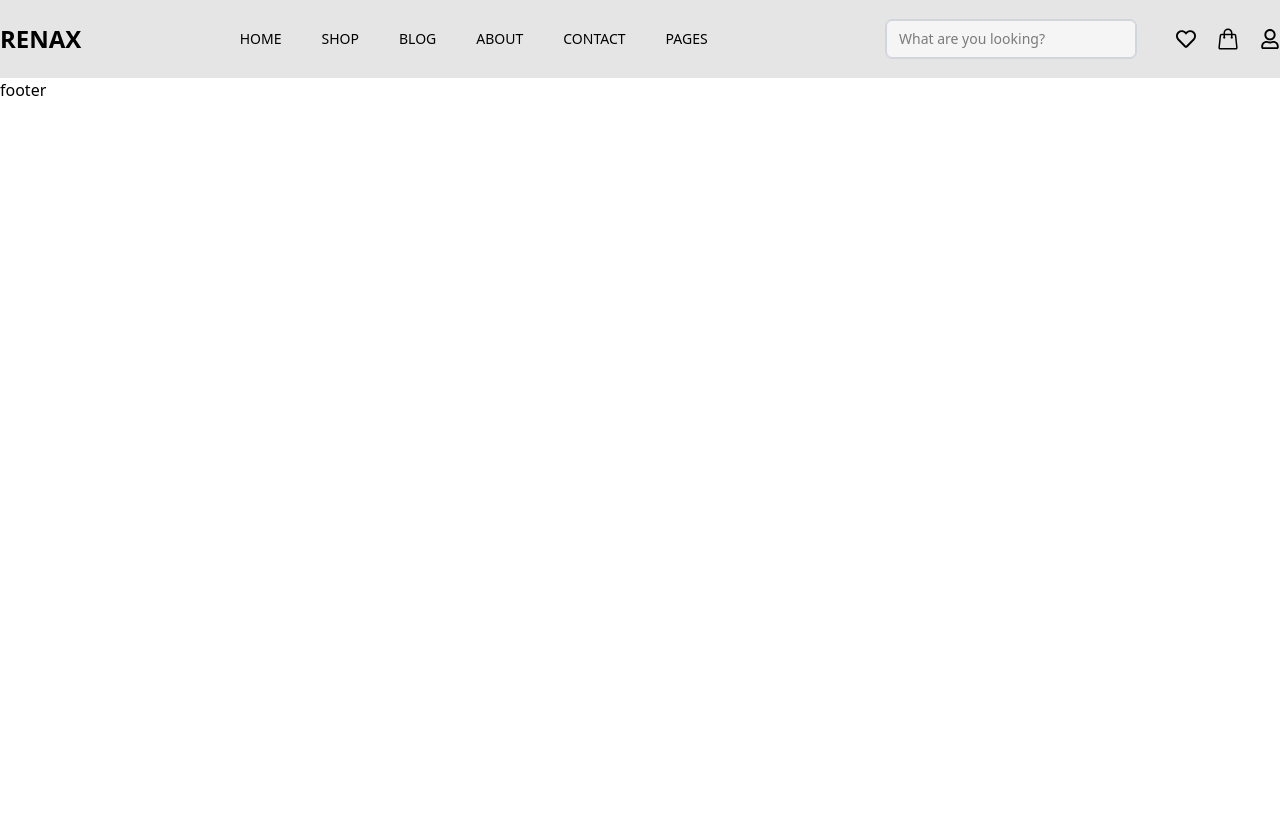
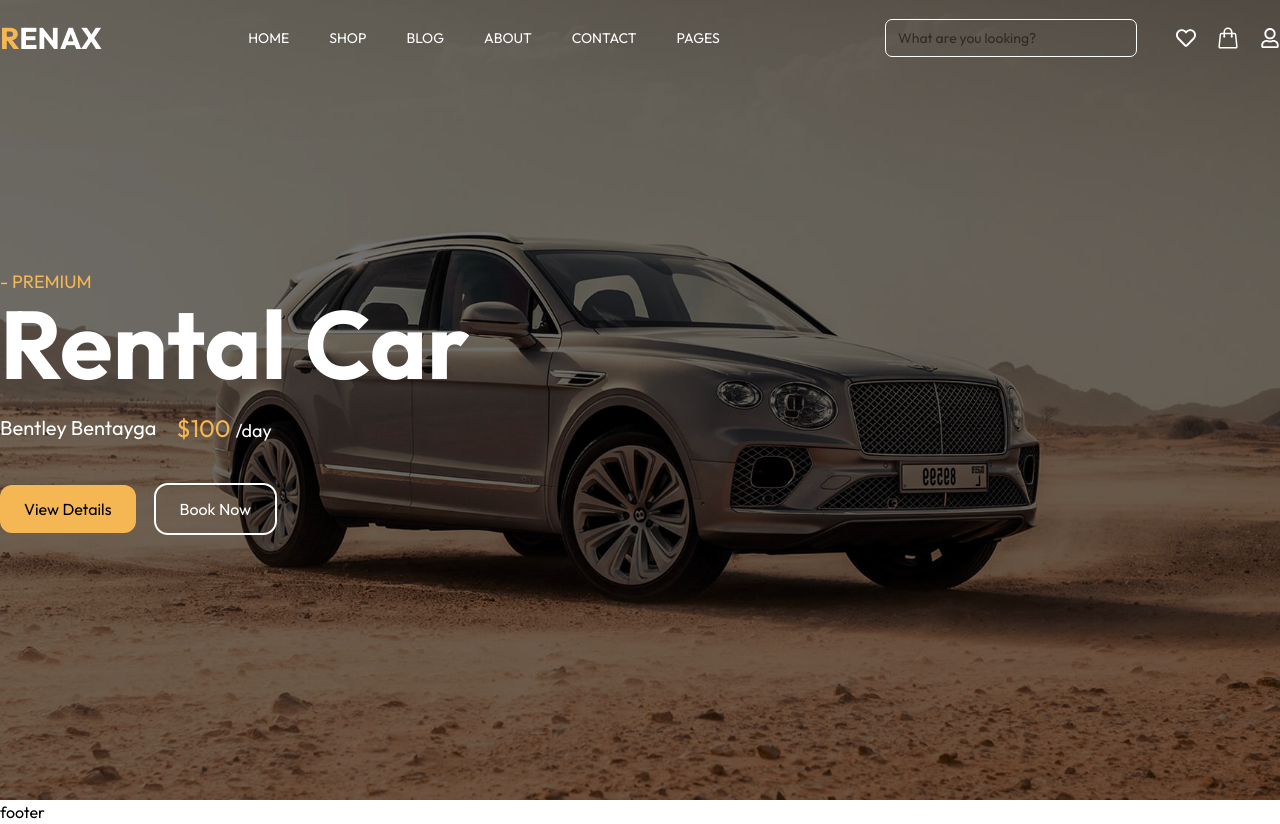
Before and after one commit to twahidulislamdev/go-ride, a React (Vite) app: page / in a window 1280 px wide. Before the commit the page ends 800 px from the top, so only its background shows below. Built offline with nearby package versions, Linux system fonts and the light colour scheme.

Commit message:
feat: add Banner component with background image and rental car details

```diff
--- a/index.html
+++ b/index.html
@@ -1,10 +1,16 @@
-<!doctype html>
+<!DOCTYPE html>
 <html lang="en">
   <head>
     <meta charset="UTF-8" />
     <link rel="icon" type="image/svg+xml" href="/vite.svg" />
     <meta name="viewport" content="width=device-width, initial-scale=1.0" />
-    <title>Go Ride</title>
+    <link rel="preconnect" href="https://fonts.googleapis.com" />
+    <link rel="preconnect" href="https://fonts.gstatic.com" crossorigin />
+    <link
+      href="https://fonts.googleapis.com/css2?family=Outfit:wght@100..900&display=swap"
+      rel="stylesheet"
+    />
+    <title>RENAX</title>
   </head>
   <body>
     <div id="root"></div>
--- a/src/App.css
+++ b/src/App.css
@@ -1,4 +1,8 @@
 @import "tailwindcss";
-@plugin "daisyui"{
-  themes: "false;"
+@plugin "daisyui" {
+  themes: "false;";
 }
+@theme {
+  --color-mainColor: #f5b754;
+  --color-secondaryColor: #1b1b1b;
+}
--- /dev/null
+++ b/src/components/layouts/Banner.jsx
@@ -0,0 +1,41 @@
+import React from "react";
+import BankgroundOne from "../../assets/backgroundOne.jpg";
+import Container from "../Container";
+
+const Banner = () => {
+  return (
+    <div
+      className="relative h-screen bg-cover bg-center bg-no-repeat flex items-center justify-center"
+      style={{ backgroundImage: `url(${BankgroundOne})` }}
+    >
+      {/* Overlay */}
+      <div className="absolute inset-0 bg-black/55"></div>
+
+      {/* Banner Content */}
+      <Container>
+        <h5 className=" relative text-lg text-mainColor">
+          <span className="text-mainColor">-</span> PREMIUM
+        </h5>
+        <h1 className="relative text-white text-8xl font-bold z-10">
+          Rental Car
+        </h1>
+        <div className="relative flex justify-start items-center gap-x-5 mt-5">
+          <h6 className="text-xl text-white">Bentley Bentayga</h6>
+          <p className="text-2xl text-mainColor">
+            ${"100"} <span className="text-lg text-white">/day</span>
+          </p>
+        </div>
+        <div className="gap-x-5 flex">
+          <button className="relative mt-10 px-6 py-3 bg-mainColor text-black rounded-xl hover:bg-white  transition-all duration-300 hover:cursor-pointer">
+            View Details
+          </button>
+          <button className="relative mt-10 px-6 py-3 bg-transparent text-white rounded-xl outline-2 outline-white hover:bg-white hover:text-black transition-all duration-300 hover:cursor-pointer">
+            Book Now
+          </button>
+        </div>
+      </Container>
+    </div>
+  );
+};
+
+export default Banner;
--- a/src/components/layouts/Header.jsx
+++ b/src/components/layouts/Header.jsx
@@ -16,15 +16,17 @@
   ];
   return (
     <>
-      <div className="py-5 bg-neutral-200">
+      <div className="fixed top-0 left-0 right-0 py-5 w-full z-20">
         <Container>
           <Flex className={"justify-between items-center"}>
-            <div className="text-2xl font-semibold ">RENAX</div>
+            <div className="text-3xl font-bold text-white ">
+              <span className="text-mainColor">R</span>ENAX
+            </div>
             <div className="">
               <ul className="flex items-center gap-x-15 xl:gap-x-10">
                 {menuItems.map((item, idx) => (
                   <Link to={item.path} key={idx}>
-                    <li className="relative list-none py-2 text-sm text-black font-medium group cursor-pointer transition-all ease-in-out">
+                    <li className="relative list-none py-2 text-sm text-white  group cursor-pointer transition-all ease-in-out">
                       {item.name}
                       <span className="absolute left-0 bottom-0 h-0.5 bg-black w-0 group-hover:w-full transition-all duration-300"></span>
                     </li>
@@ -37,14 +39,14 @@
             <div className="flex items-center gap-x-3 lg:gap-x-5">
               <div className="flex-1 mx-3 lg:mx-5  flex justify-center items-center">
                 <input
-                  className="w-[200px] lg:w-[250px] py-2 px-3 rounded-md border border-gray-300 outline-1 outline-gray-300 bg-[#F5F5F5] text-sm"
+                  className="w-[200px] lg:w-[250px] py-2 px-3 rounded-md  outline-1 outline-white text-sm dark:placeholder:text-white"
                   type="text"
                   placeholder="What are you looking?"
                 />
               </div>
-              <FaRegHeart className="text-xl cursor-pointer" />
-              <HiOutlineShoppingBag className="text-2xl cursor-pointer" />
-              <FaRegUser className="text-xl cursor-pointer" />
+              <FaRegHeart className="text-white text-xl cursor-pointer" />
+              <HiOutlineShoppingBag className="text-white text-2xl cursor-pointer" />
+              <FaRegUser className="text-white text-xl cursor-pointer" />
             </div>
           </Flex>
         </Container>
--- a/src/components/pages/Home.jsx
+++ b/src/components/pages/Home.jsx
@@ -1,9 +1,10 @@
 import React from 'react'
+import Banner from '../layouts/Banner'
 
 const Home = () => {
   return (
     <>
-
+      <Banner/>
     </>
   )
 }
--- a/src/index.css
+++ b/src/index.css
@@ -0,0 +1,3 @@
+body {
+      font-family: "Outfit", sans-serif;
+}
```
Also changed, not shown: src/assets/backgroundOne.jpg (added).
